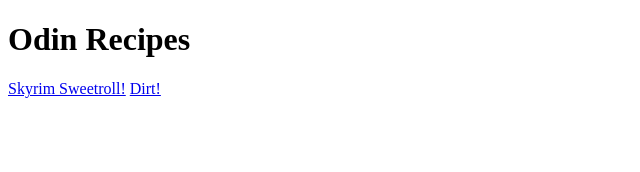
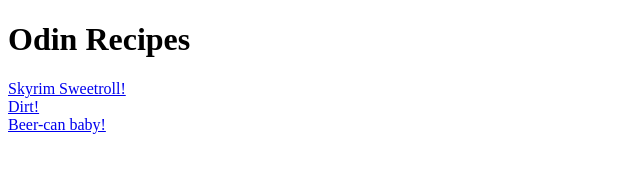
Before and after one commit to YoloSwagglns/odin-recipes, a plain HTML site: page index.html in a window 1280 px wide. Shown: the whole page, without its empty margins (0-640 px from the left). Drawn offline with Linux system fonts and the light colour scheme.

Commit message:
feat: Add/link Beer-can baby to index

```diff
--- a/index.html
+++ b/index.html
@@ -7,7 +7,8 @@
     </head>
     <body>
         <h1>Odin Recipes</h1>
-        <a href="recipes/sweetroll.html">Skyrim Sweetroll!</a>
-        <a href="recipes/dirt.html">Dirt!</a>
+        <a href="recipes/sweetroll.html">Skyrim Sweetroll!</a><br>
+        <a href="recipes/dirt.html">Dirt!</a><br>
+        <a href="recipes/beercanbaby.html">Beer-can baby!</a><br>
     </body>
 </html>
```
